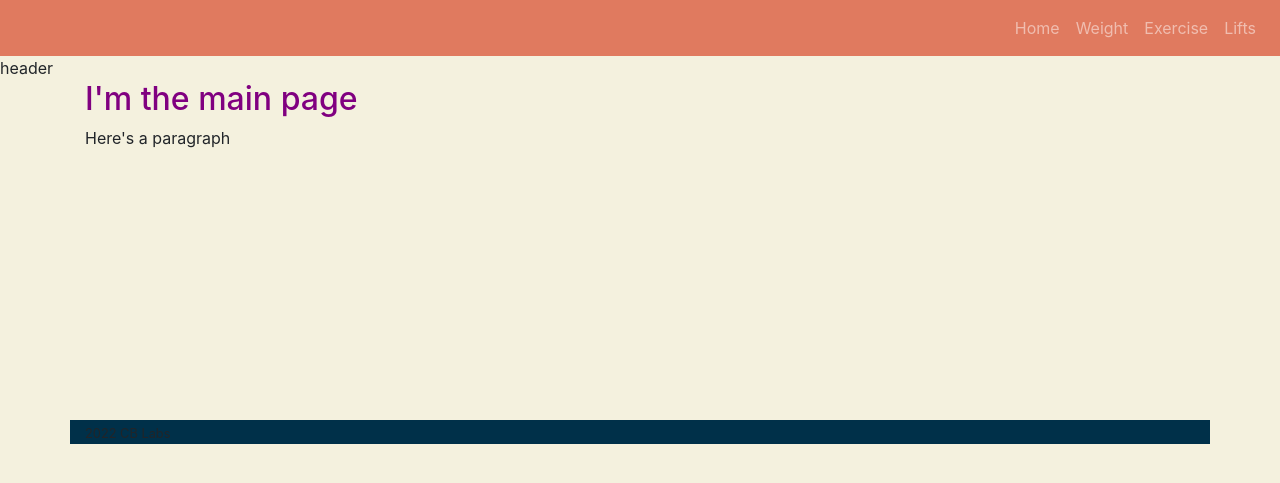
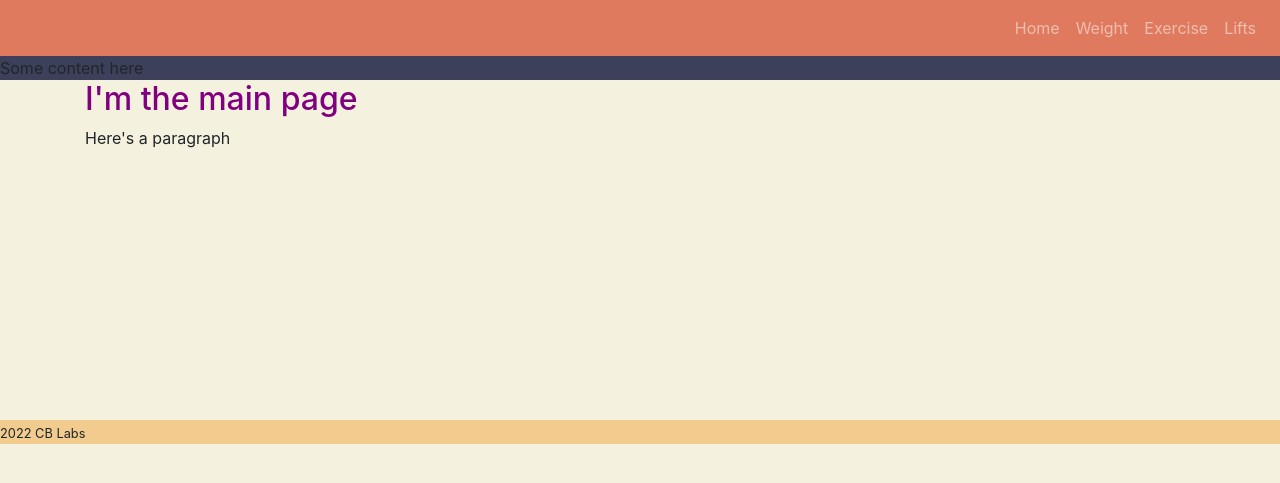
Before and after one commit to conorpbrady/project-concord, a Django app: page /webapp/ in a window 1280 px wide. Shown: the top 483 px of the page. Run offline with Django 3.2, Linux system fonts and the light colour scheme; data that the repository does not hold is empty; some libraries are stand-ins or nearby versions.

Commit message:
minor css changes

```diff
--- a/webapp/templates/footer.html
+++ b/webapp/templates/footer.html
@@ -1,3 +1,3 @@
-<footer class="container main-dark">
+<footer class="accent-white">
 	<small>2022 CB Labs</small>
 </footer>
--- a/webapp/templates/header.html
+++ b/webapp/templates/header.html
@@ -1 +1 @@
-<div>header</div>
+<header class="accent-2">Some content here</header>
```
